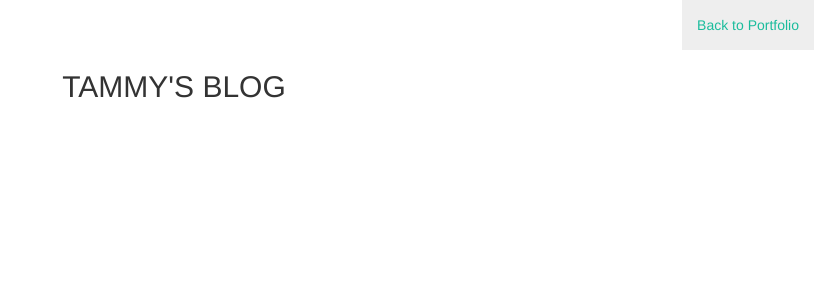
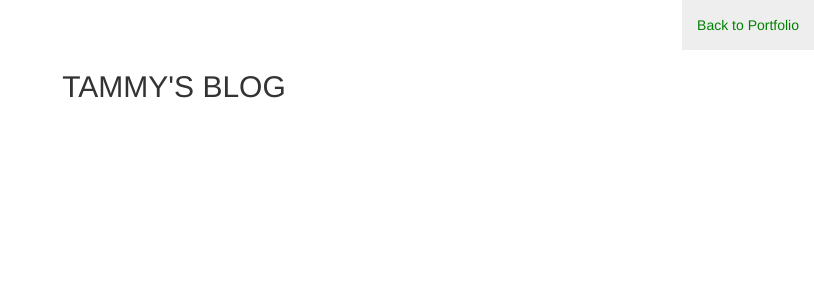
Before and after one commit to ctam91/tammysblog, a Flask app: page /blog in a window 1280 px wide, with the pointer over the restyled element. Shown: the top 300 px of the page, without its empty margins (466-1280 px from the left). Run offline with Flask 2, Linux system fonts and the light colour scheme; data that the repository does not hold is empty; some libraries are stand-ins or nearby versions.

Commit message:
update hover color

```diff
--- a/static/styles/mainpage.css
+++ b/static/styles/mainpage.css
@@ -151,7 +151,7 @@ float: left;
 }
 
 .navbar-nav  li a:hover {
-  color: #1abc9c !important;
+  color: green !important;
 }
 
 .title {
```
